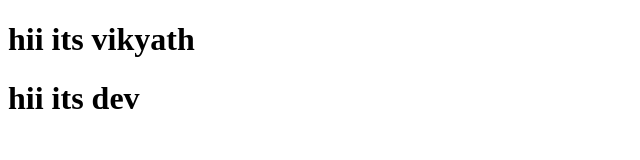
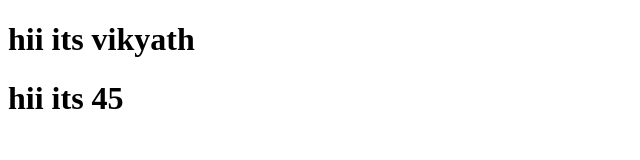
Before and after one commit to vaishnavi8887-git/test-git, a plain HTML site: page index.html in a window 1280 px wide. Shown: the full height of the page, 0-640 px from the left. Drawn offline with Linux system fonts and the light colour scheme.

Commit message:
edit 1.1 index.html

```diff
--- a/index.html
+++ b/index.html
@@ -7,6 +7,6 @@
 </head>
 <body>
     <h1>hii its vikyath</h1>
-    <h1>hii its dev</h1>
+    <h1>hii its 45</h1>
 </body>
 </html>
```
